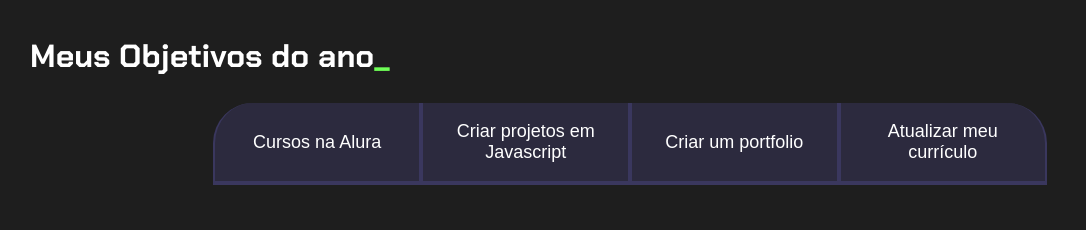
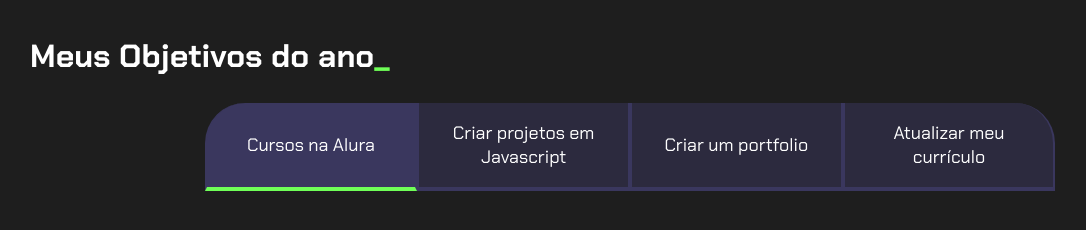
Before and after one commit to Giuliarguelfi/projeto, a plain HTML site: page index.html in a window 1280 px wide. Both pictures are taken after a click on the button "Cursos na Alura". Shown: the whole page, without its empty margins (10-1096 px from the left). Drawn offline with Linux system fonts and the light colour scheme.

Commit message:
Add files via upload

```diff
--- a/index.html
+++ b/index.html
@@ -12,11 +12,12 @@
     <section class="conteudo-principal">
         <h2 class="titulo-principal">Meus Objetivos do ano<span>_</span></h2>
         <div class="botoes">
-            <button class="botao">Cursos na Alura</button>
+            <button class="botao ativo">Cursos na Alura</button>
             <button class="botao">Criar projetos em Javascript</button>
             <button class="botao">Criar um portfolio</button>
             <button class="botao">Atualizar meu currículo</button>
         </div>
     </section>
+    <script src="main.js"></script>
 </body>
 </html>
--- /dev/null
+++ b/main.js
@@ -0,0 +1,12 @@
+const botoes = document.querySelectorAll(".botao");
+
+for(let i=0;i <botoes.length;i++){
+    botoes[i].onclick = function(){
+
+        for(let j=0;j<botoes.length;j++){
+            botoes[j].classList.remove("ativo");
+        }
+
+        botoes[i].classList.add("ativo");
+    }
+}
--- a/style.css
+++ b/style.css
@@ -36,8 +36,9 @@ body {
     color: var(--verde);
 }
 
+
 .botao {
-    font-family: "Crakra Petch", sans-serif;
+    font-family: 'Chakra Petch', sans-serif;
     background-color: var(--botao-inativo);
     color: var(--branco);
     display: flex;
@@ -60,6 +61,10 @@ body {
     display: block;
 }
 
+.ativo{
+    background-color: var(--botao-ativo);
+    border-bottom: 4px solid var(--verde);
+}
 
 @media screen and (min-width: 768px) {
     .botoes {
```
